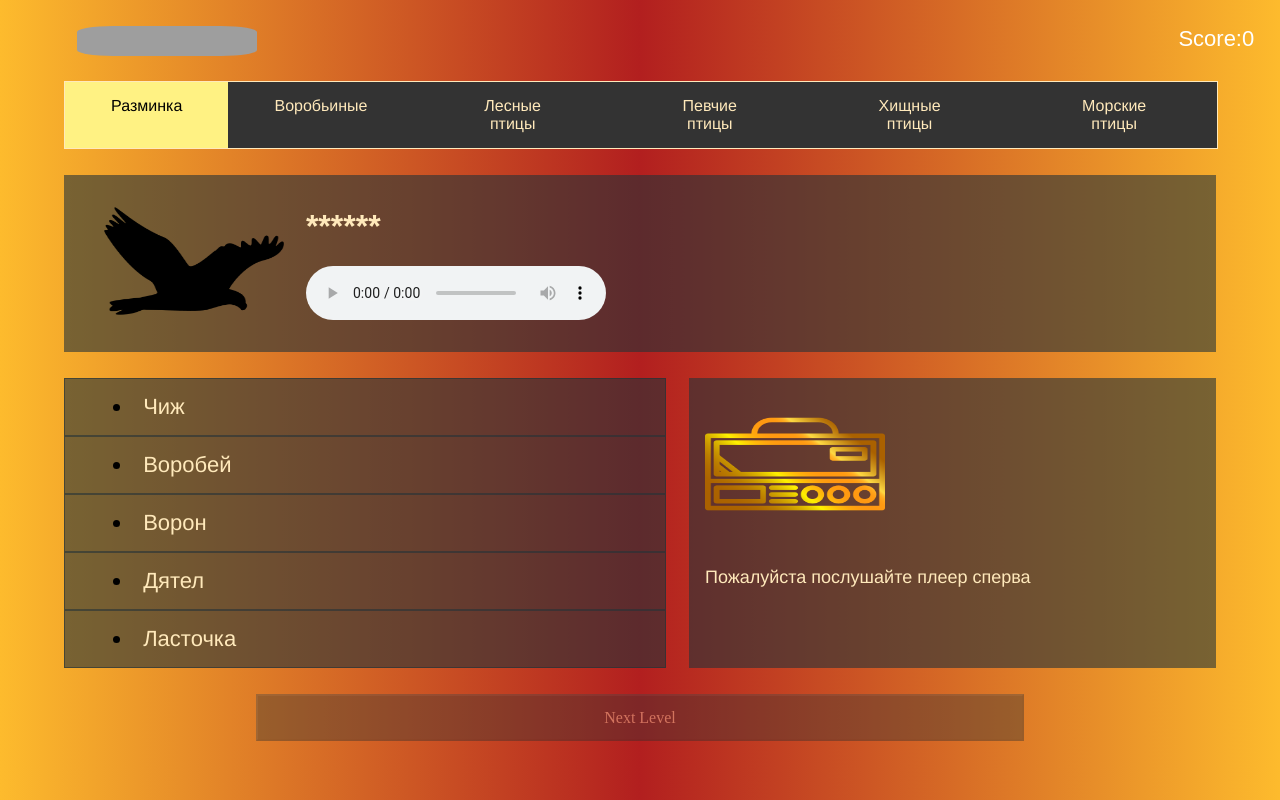
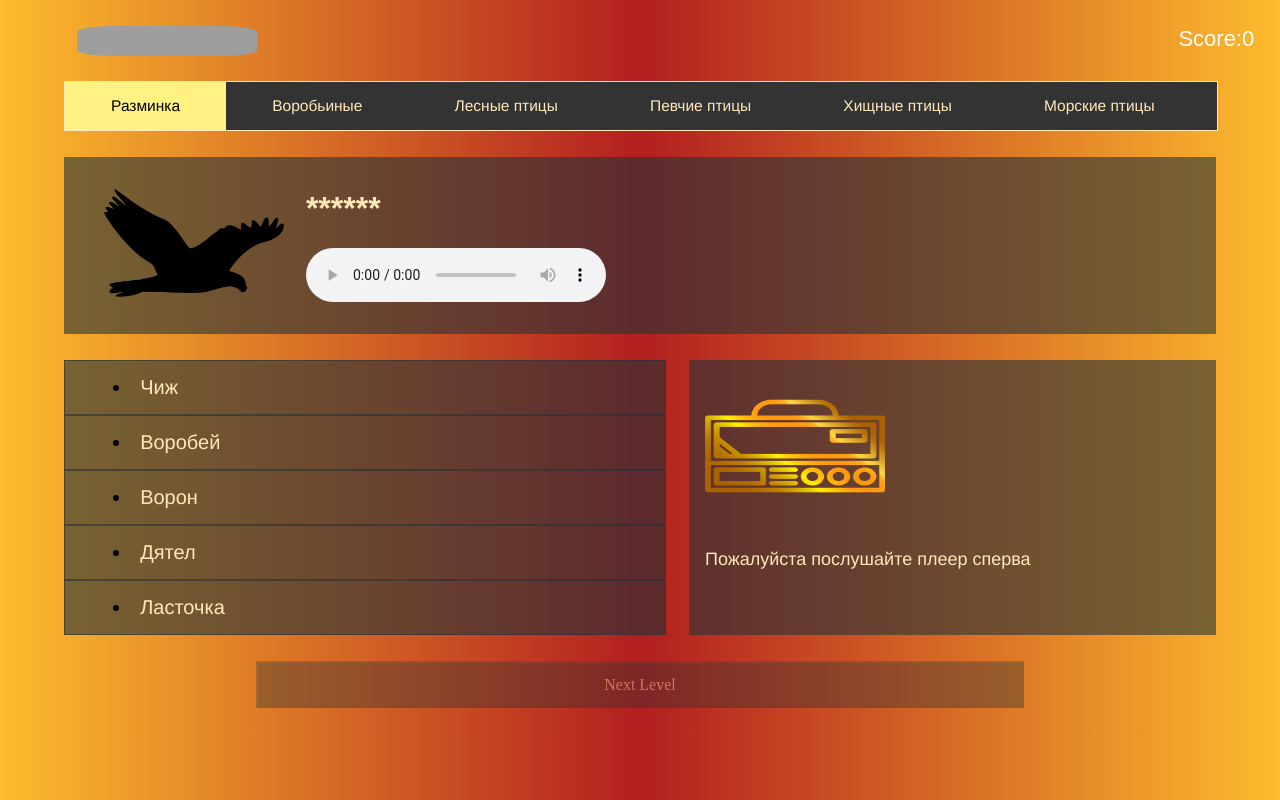
Before and after one commit to GurbanovAli/The-Songbird, a React (Create React App) app: page / in a window 1280 px wide. Built offline with nearby package versions, Linux system fonts and the light colour scheme; grey boxes are pictures that could not be loaded.

Commit message:
change css again

```diff
--- a/src/index.css
+++ b/src/index.css
@@ -81,11 +81,11 @@ header {
    background-color: #333;
    color: #ffe9bb;
    margin: 0;
-   padding-left: 4.3%;
-   padding-right: 4.3%;
+   padding-left: 4.2%;
+   padding-right: 4.2%;
    padding-top: 15px;
    padding-bottom: 15px;
-   font-size: 20px;
+   font-size: 19px;
    list-style: none;
    text-align: center;
 }
@@ -122,7 +122,7 @@ li span {
    padding-left: 8%;
    border: 1px solid;
    border-color: rgba(38, 50, 56, 0.6);
-   font-size: 22px;
+   font-size: 20px;
 }
 
 .block_four {
@@ -202,7 +202,7 @@ button[disabled] {
 
 @media (max-width: 1400px) {
    .list_item {
-      font-size: 16px;
+      font-size: 15.5px;
       padding-left: 4%;
       padding-right: 4%;
    }
```
